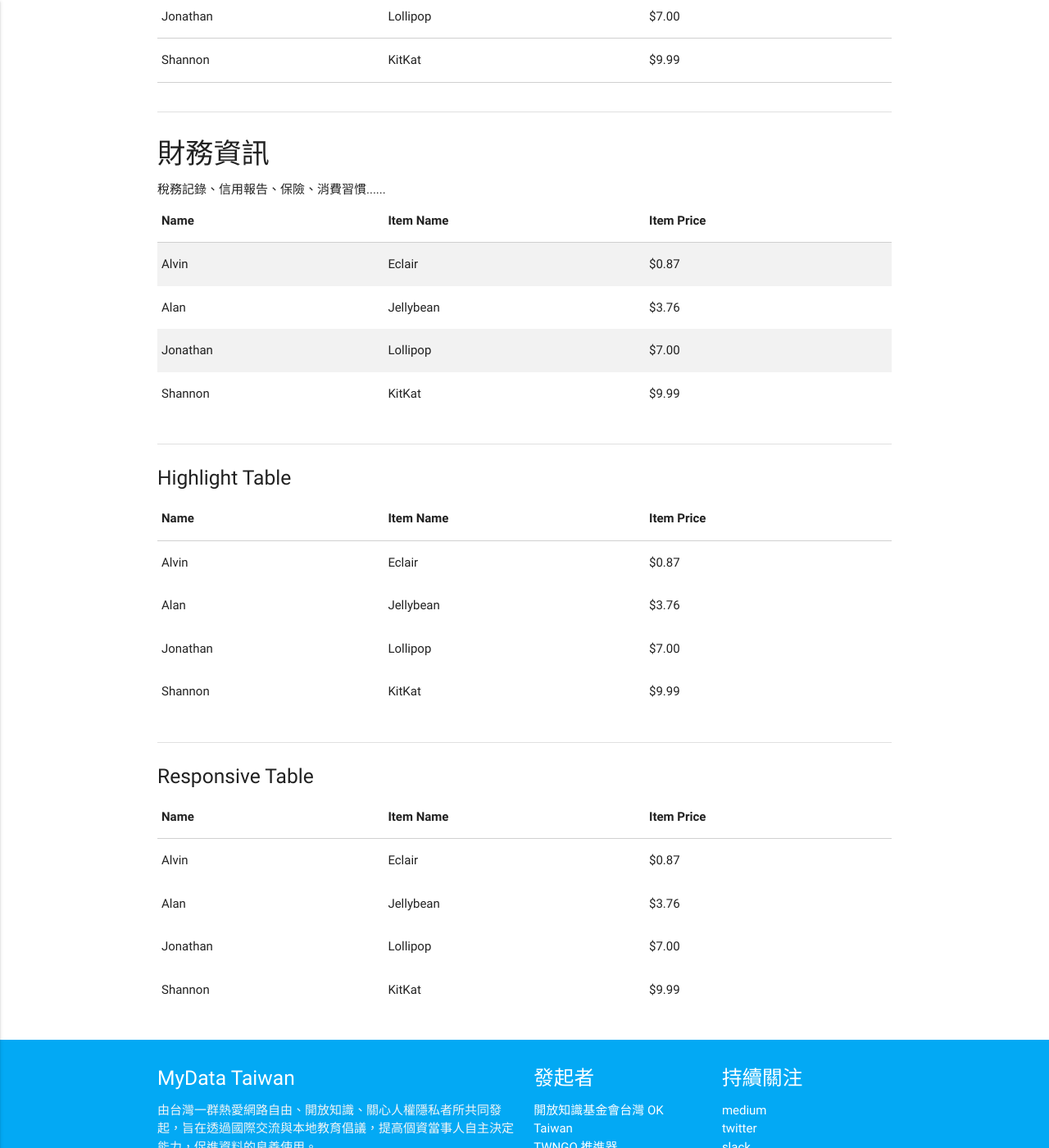
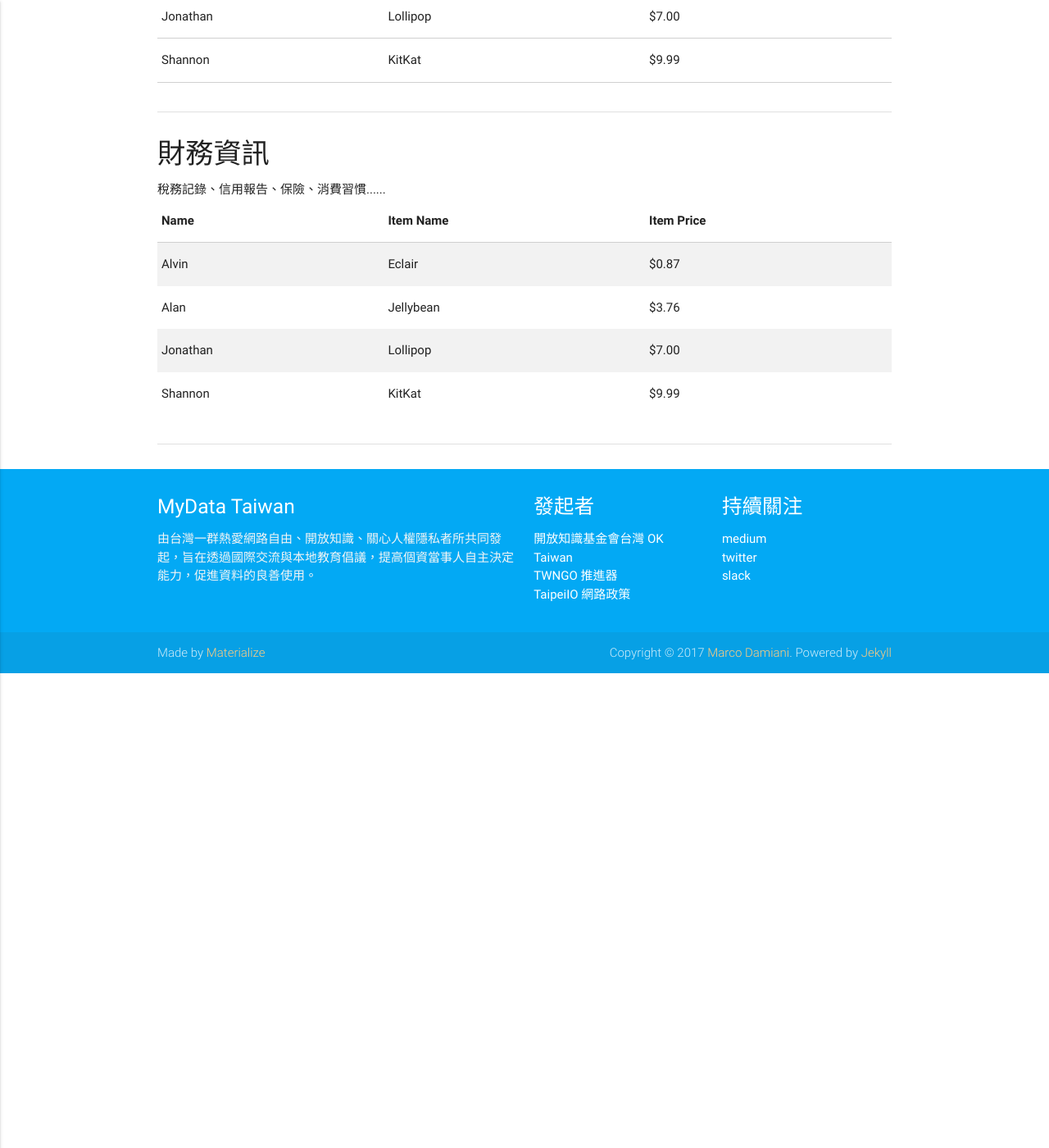
Before and after one commit to twngo/mydata-cms, a Jekyll site: the page built from issues.md, in a window 1280 px wide and 1400 px high, scrolled down 931 px. Shown: the whole window at 82% size. Built offline with Jekyll 4.4.1, drawn with Linux system fonts in a browser that asks for light colours; nearby versions of some CDN libraries; after the commit the page ends 1752 px from its top, so only the background shows below that.

Commit message:
some update

```diff
--- a/_includes/header.html
+++ b/_includes/header.html
@@ -12,6 +12,7 @@
             <li><a href="/about">本站介紹</a></li>
             <li><a href="/issues">關注議題</a></li>
             <li><a href="/resource">資源工具</a></li>
+            <li><a href="/join-us">參與支持</a></li>
           </ul>
 
           <ul id="nav-mobile" class="side-nav">
--- a/issues.md
+++ b/issues.md
@@ -134,79 +134,3 @@ permalink: /issues/
 </div>
 <div class="divider"></div>
 <div class="section">
-    <h5>Highlight Table</h5>
-    <div class="row">
-          <div class="col s12">
-            <table class="highlight">
-              <thead>
-                <tr>
-                    <th>Name</th>
-                    <th>Item Name</th>
-                    <th>Item Price</th>
-                </tr>
-              </thead>
-              <tbody>
-                <tr>
-                  <td>Alvin</td>
-                  <td>Eclair</td>
-                  <td>$0.87</td>
-                </tr>
-                <tr>
-                  <td>Alan</td>
-                  <td>Jellybean</td>
-                  <td>$3.76</td>
-                </tr>
-                <tr>
-                  <td>Jonathan</td>
-                  <td>Lollipop</td>
-                  <td>$7.00</td>
-                </tr>
-                <tr>
-                  <td>Shannon</td>
-                  <td>KitKat</td>
-                  <td>$9.99</td>
-                </tr>
-              </tbody>
-            </table>
-          </div>
-    </div>
-</div>
-<div class="divider"></div>
-<div class="section">
-    <h5>Responsive Table</h5>
-    <div class="row">
-          <div class="col s12">
-            <table class="responsive-table">
-              <thead>
-                <tr>
-                    <th>Name</th>
-                    <th>Item Name</th>
-                    <th>Item Price</th>
-                </tr>
-              </thead>
-              <tbody>
-                <tr>
-                  <td>Alvin</td>
-                  <td>Eclair</td>
-                  <td>$0.87</td>
-                </tr>
-                <tr>
-                  <td>Alan</td>
-                  <td>Jellybean</td>
-                  <td>$3.76</td>
-                </tr>
-                <tr>
-                  <td>Jonathan</td>
-                  <td>Lollipop</td>
-                  <td>$7.00</td>
-                </tr>
-                <tr>
-                  <td>Shannon</td>
-                  <td>KitKat</td>
-                  <td>$9.99</td>
-                </tr>
-              </tbody>
-            </table>
-          </div>
-    </div>
-</div>
```
Also changed, not shown: _article/resource.md (deleted, +0 -53 lines), _posts/2016-05-20-my-example-post.md (deleted, +0 -12 lines), _posts/2016-05-20-super-long-article.md (deleted, +0 -11 lines), _posts/2016-05-20-welcome-to-jekyll.md (deleted, +0 -23 lines), _posts/post-via-netlify-cms.md (deleted, +0 -79 lines), about.md (+9 -0 lines), article/join.md (added, +18 -0 lines), resource.md (+17 -47 lines), article/declaration.md (renamed from declaration/declaration.md).
